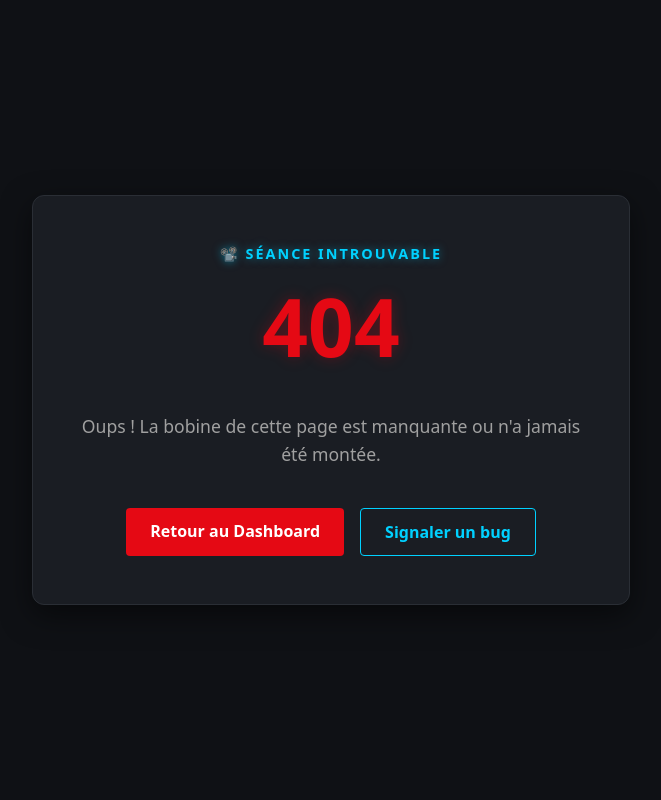
After one commit to Sofian-bll/ept-my-cinema, a PHP site: page /app/Views/error/404.php in a window 1280 px wide. The commit adds this page. Shown: the whole page, without its empty margins (309-970 px from the left). Run offline with PHP 8.4, Linux system fonts and the light colour scheme.

Commit message:
feat: add custom error views and unified error handling
- Introduce `404.php` and `500.php` views with styled error pages
- Add `ErrorHandler` class for exception handling and view rendering
- Update `.env.example` with `APP_ENV` variable for environment management
- Set centralized error handler in `App.php` and remove display error configuration
- Clean up error handling in `Model.php` deletion logic
- Add placeholder images for error pages in `public/assets`

```diff
--- a/app/Core/Model.php
+++ b/app/Core/Model.php
@@ -100,11 +100,7 @@ abstract class Model
 
         $sql  = 'DELETE FROM ' . $table . ' WHERE id = :id';
         $stmt = $database->prepare($sql);
-        try {
-            $stmt->execute([ 'id' => $this->id ]);
-        } catch (\Exception | \PDOException $e) {
-            echo dump($e->getMessage());
-        }
+        $stmt->execute([ 'id' => $this->id ]);
 
         return $stmt->rowCount() > 0;
     }
--- /dev/null
+++ b/app/Views/error/404.php
@@ -0,0 +1,36 @@
+<body style='background-color: #0F1115; color: #FFFFFF; font-family: system-ui, -apple-system, sans-serif; margin: 0; display: flex; align-items: center; justify-content: center; min-height: 100vh; text-align: center;'>
+
+    <main style='background: #1A1D23; padding: 3rem; border-radius: 12px; border: 1px solid #2A2E35; box-shadow: 0 10px 30px rgba(0,0,0,0.5); max-width: 500px; width: 90%;'>
+
+        <header style='margin-bottom: 2rem;'>
+            <span style='color: #00D1FF; text-transform: uppercase; letter-spacing: 2px; font-weight: bold; text-shadow: 0 0 8px rgba(0, 209, 255, 0.5); font-size: 0.9rem;'>
+                📽️ Séance introuvable
+            </span>
+            <h1 style='color: #E50914; font-size: 5rem; margin: 0.5rem 0; text-shadow: 0 0 15px rgba(229, 9, 20, 0.3); font-weight: 800;'>
+                404
+            </h1>
+        </header>
+
+        <section style='margin-bottom: 2.5rem;'>
+            <p style='color: #A0A0A0; line-height: 1.6; font-size: 1.1rem;'>
+                Oups ! La bobine de cette page est manquante ou n'a jamais été montée.
+            </p>
+        </section>
+
+        <footer style="display: flex; gap: 1rem; justify-content: center; flex-wrap: wrap;">
+            <a href="/"
+               style="background-color: #E50914; color: white; padding: 0.75rem 1.5rem; text-decoration: none; border-radius: 4px; font-weight: bold; transition: opacity 0.2s;"
+               onmouseover="this.style.opacity='0.8'" onmouseout="this.style.opacity='1'">
+                Retour au Dashboard
+            </a>
+
+            <a href="#"
+               style="background-color: transparent; color: #00D1FF; padding: 0.75rem 1.5rem; text-decoration: none; border-radius: 4px; border: 1px solid #00D1FF; font-weight: bold; transition: all 0.2s;"
+               onmouseover="this.style.boxShadow='0 0 10px #00D1FF'" onmouseout="this.style.boxShadow='none'">
+                Signaler un bug
+            </a>
+        </footer>
+
+    </main>
+
+</body>
```
Also changed, not shown: app/App.php (+7 -3 lines), app/Core/ErrorHandler.php (added, +37 -0 lines), app/Views/error/500.php (added, +38 -0 lines), public/assets/img/404.png (added), public/assets/img/Face.png (added), 1 other file.
